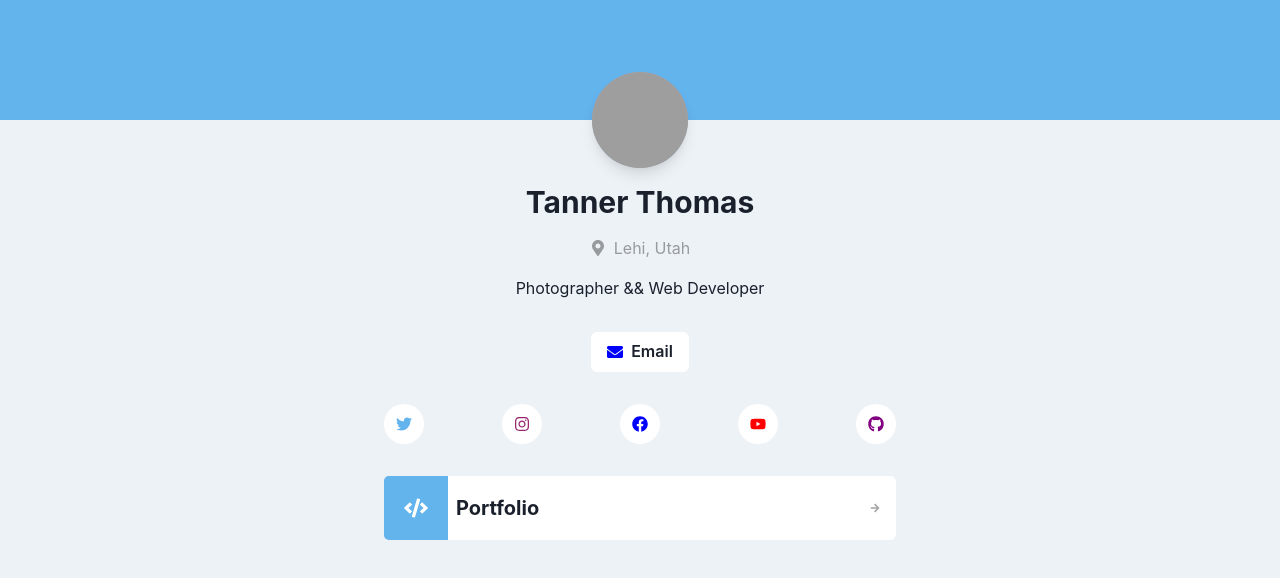
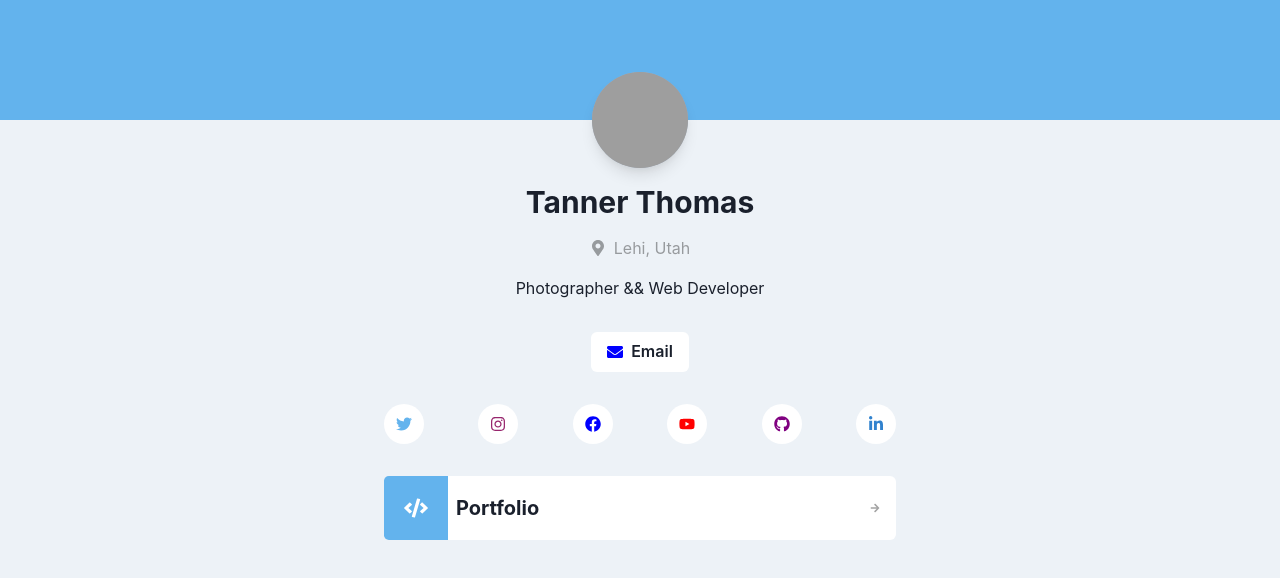
Before and after one commit to Uvacoder/abc-linktree, a React (Create React App) app: page / in a window 1280 px wide. Shown: the top 578 px of the page. Built offline with nearby package versions, Linux system fonts and the light colour scheme; grey boxes are pictures that could not be loaded.

Commit message:
add linkedin

```diff
--- a/src/data.js
+++ b/src/data.js
@@ -5,6 +5,7 @@ import {
   FaYoutube,
   FaGithub,
   FaCode,
+  FaLinkedinIn,
 } from "react-icons/fa";
 
 export const profilePicture =
@@ -45,6 +46,12 @@ export const social = [
     icon: FaGithub,
     color: "purple",
   },
+  {
+    name: "Linkedin",
+    url: "https://www.linkedin.com/in/tanner-thomas/",
+    icon: FaLinkedinIn,
+    color: "blue.500",
+  },
 ];
 
 export const links = [
```
Also changed, not shown: src/components/profile/Header.jsx (deleted).
